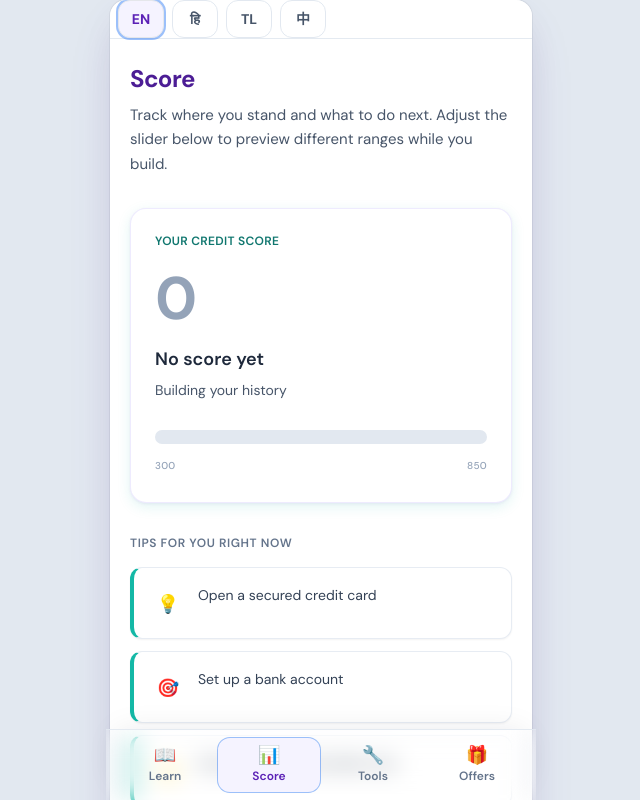
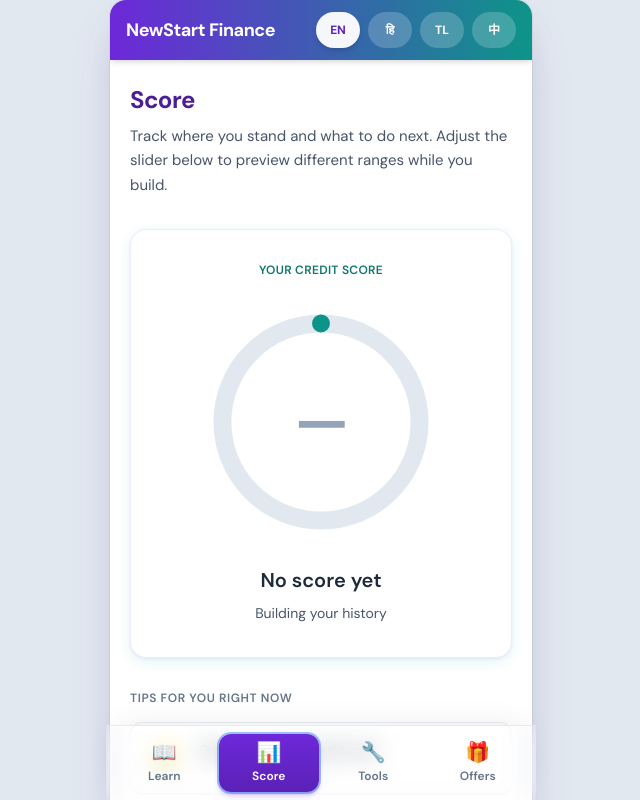
Before and after one commit to blueecho249-coder/immigrant-finance-app, a React (Vite) app: page /score in a window 1280 px wide. Shown: the top 800 px of the page, without its empty margins (319-959 px from the left). Built offline with nearby package versions, Linux system fonts and the light colour scheme.

Commit message:
Fix language bug & redesign app UI

```diff
--- a/src/components/BottomNav.jsx
+++ b/src/components/BottomNav.jsx
@@ -15,7 +15,7 @@ export default function BottomNav() {
       className="fixed bottom-0 left-1/2 z-50 w-full max-w-phone -translate-x-1/2 border-t border-slate-200/90 bg-white/98 px-2 pb-[max(0.5rem,env(safe-area-inset-bottom))] pt-2 shadow-[0_-8px_32px_-12px_rgba(15,23,42,0.1)] backdrop-blur-md"
       aria-label="Main navigation"
     >
-      <ul className="flex items-stretch justify-around gap-0.5">
+      <ul className="flex items-stretch justify-around gap-1">
         {tabs.map(({ to, labelKey, emoji, end }) => (
           <li key={to} className="min-w-0 flex-1">
             <NavLink
@@ -23,14 +23,14 @@ export default function BottomNav() {
               end={end}
               className={({ isActive }) =>
                 [
-                  "pressable flex min-h-[52px] flex-col items-center justify-center gap-1 rounded-xl px-1.5 py-2 text-[11px] font-semibold leading-tight transition-colors min-[375px]:text-xs",
+                  "pressable flex min-h-[56px] flex-col items-center justify-center gap-1.5 rounded-xl px-1.5 py-2 text-[11px] font-semibold leading-tight transition-all min-[375px]:text-xs",
                   isActive
-                    ? "bg-brand-purple-50 text-brand-purple-700 ring-1 ring-brand-purple-200/80"
-                    : "text-slate-500 hover:bg-slate-50 hover:text-slate-800",
+                    ? "bg-gradient-to-b from-brand-purple-600 to-brand-purple-700 text-white shadow-md shadow-brand-purple-600/30 ring-2 ring-brand-purple-300/20"
+                    : "text-slate-500 hover:bg-slate-100 hover:text-slate-700",
                 ].join(" ")
               }
             >
-              <span className="text-lg leading-none" aria-hidden>
+              <span className="text-xl leading-none" aria-hidden>
                 {emoji}
               </span>
               <span className="break-words">{tr.nav[labelKey]}</span>
--- a/src/components/LanguageSelector.jsx
+++ b/src/components/LanguageSelector.jsx
@@ -5,7 +5,11 @@ export default function LanguageSelector() {
   const { language, setLanguage } = useLanguage();
 
   return (
-    <div className="flex items-center justify-between gap-3 px-2">
+    <div className="bg-gradient-to-r from-brand-purple-600 to-brand-teal-600 px-4 py-3 shadow-md">
+      <div className="flex items-center justify-between gap-3 mx-auto max-w-phone">
+        <div className="text-white font-bold text-lg tracking-tight">
+          NewStart Finance
+        </div>
         <div className="flex items-center gap-2">
           {SUPPORTED_LANGUAGES.map((l) => {
             const active = l.code === language;
@@ -15,10 +19,10 @@ export default function LanguageSelector() {
                 type="button"
                 onClick={() => setLanguage(l.code)}
                 className={[
-                "pressable-subtle min-h-[38px] min-w-[46px] rounded-xl border px-3 text-sm font-bold transition",
+                  "pressable-subtle min-h-[36px] min-w-[44px] rounded-full px-3 text-xs font-bold transition",
                   active
-                  ? "border-brand-purple-200 bg-brand-purple-50 text-brand-purple-700 ring-2 ring-brand-purple-200/70"
-                  : "border-slate-200 bg-white/70 text-slate-600 hover:bg-white",
+                    ? "bg-white/95 text-brand-purple-700 shadow-md"
+                    : "bg-white/20 text-white hover:bg-white/30",
                 ].join(" ")}
                 aria-pressed={active}
                 aria-label={l.label}
@@ -30,5 +34,6 @@ export default function LanguageSelector() {
           })}
         </div>
       </div>
+    </div>
   );
 }
--- a/src/components/Layout.jsx
+++ b/src/components/Layout.jsx
@@ -16,7 +16,7 @@ export default function Layout() {
             <div
               className="relative flex min-h-dvh flex-col overflow-hidden bg-white shadow-[0_0_0_1px_rgba(15,23,42,0.06),0_12px_48px_-16px_rgba(91,33,182,0.18),0_8px_32px_-12px_rgba(15,23,42,0.12)] sm:min-h-[min(100dvh,920px)] sm:rounded-2xl sm:shadow-[0_0_0_1px_rgba(15,23,42,0.06),0_16px_56px_-20px_rgba(91,33,182,0.2),0_10px_40px_-16px_rgba(15,23,42,0.14)]"
             >
-              <div className="sticky top-0 z-40 border-b border-slate-200/90 bg-white/70 backdrop-blur-md">
+              <div className="sticky top-0 z-40">
                 <LanguageSelector />
               </div>
 
--- a/src/pages/LessonDetail.jsx
+++ b/src/pages/LessonDetail.jsx
@@ -63,7 +63,7 @@ export default function LessonDetail() {
       <header className="overflow-hidden rounded-2xl border border-brand-purple-100 bg-gradient-to-r from-brand-purple-600 to-brand-teal-600 p-5 text-white shadow-card">
         <div className="flex flex-wrap items-center gap-2">
           <span className="rounded-full bg-white/20 px-2.5 py-0.5 text-xs font-semibold uppercase tracking-wide">
-            {lesson.category}
+            {tr.learn.categories?.[lesson.category] ?? lesson.category}
           </span>
           {alreadyDone && (
             <span className="rounded-full bg-emerald-400/30 px-2.5 py-0.5 text-xs font-semibold">
--- a/src/pages/Score.jsx
+++ b/src/pages/Score.jsx
@@ -8,6 +8,24 @@ import {
 } from "../utils/creditScoreRanges.js";
 
 const TIP_EMOJI = ["💡", "🎯", "✨"];
+
+function getCircleColor(ui) {
+  if (ui.fillClass.includes("bg-slate-500")) return "#94a3b8";
+  if (ui.fillClass.includes("bg-red-500")) return "#ef4444";
+  if (ui.fillClass.includes("bg-amber-500")) return "#f59e0b";
+  if (ui.fillClass.includes("bg-blue-500")) return "#3b82f6";
+  if (ui.fillClass.includes("bg-emerald-500")) return "#10b981";
+  return "#0d9488";
+}
+
+function getTrackColor(ui) {
+  if (ui.trackClass.includes("bg-slate-200")) return "#e2e8f0";
+  if (ui.trackClass.includes("bg-red-100")) return "#fee2e2";
+  if (ui.trackClass.includes("bg-amber-100")) return "#fef3c7";
+  if (ui.trackClass.includes("bg-blue-100")) return "#dbeafe";
+  if (ui.trackClass.includes("bg-emerald-100")) return "#d1fae5";
+  return "#ccf2f1";
+}
 
 export default function Score() {
   const { score, setScore } = useCreditScore();
@@ -72,45 +90,54 @@ export default function Score() {
         </p>
       </header>
 
-      <div className="rounded-2xl border border-brand-purple-100/90 bg-white p-6 shadow-card">
-        <p className="text-xs font-semibold uppercase tracking-wide text-brand-teal-700">
+      <div className="rounded-2xl border border-brand-purple-100/90 bg-white p-8 shadow-card">
+        <p className="text-center text-xs font-semibold uppercase tracking-wide text-brand-teal-700">
           {tr.score.cardLabel}
         </p>
-        <div className="mt-4 flex items-end justify-between gap-4">
-          <div>
-            <p
-              className={`mt-1 text-5xl font-bold tabular-nums leading-none tracking-tight sm:text-6xl ${
-                ui.scoreDisplay === 0 ? "text-slate-400" : "text-brand-purple-900"
-              }`}
-            >
-              {ui.scoreDisplay === 0 ? "0" : displayScore}
-            </p>
-            <p className="mt-4 text-lg font-semibold text-slate-800">
-              {ui.label}
-            </p>
-            <p className="mt-1.5 text-sm leading-relaxed text-slate-600">
-              {ui.subtitle}
-            </p>
+
+        <div className="mt-8 flex justify-center">
+          <div className="relative h-56 w-56">
+            <svg className="absolute inset-0 h-full w-full" viewBox="0 0 200 200">
+              <circle
+                cx="100"
+                cy="100"
+                r="88"
+                fill="none"
+                stroke={getTrackColor(ui)}
+                strokeWidth="16"
+              />
+              <circle
+                cx="100"
+                cy="100"
+                r="88"
+                fill="none"
+                stroke={getCircleColor(ui)}
+                strokeWidth="16"
+                strokeDasharray={`${(ui.barPercent / 100) * 552.92} 552.92`}
+                strokeLinecap="round"
+                className="transition-all duration-700 ease-out"
+                style={{ transform: "rotate(-90deg)", transformOrigin: "100px 100px" }}
+              />
+            </svg>
+            <div className="absolute inset-0 flex flex-col items-center justify-center">
+              <p
+                className={`text-6xl font-bold tabular-nums leading-none tracking-tight ${
+                  ui.scoreDisplay === 0 ? "text-slate-400" : "text-brand-purple-900"
+                }`}
+              >
+                {ui.scoreDisplay === 0 ? "—" : displayScore}
+              </p>
+            </div>
           </div>
         </div>
 
-        <div className="mt-7">
-          <div
-            className={`h-3.5 overflow-hidden rounded-full ${ui.trackClass}`}
-            role="presentation"
-          >
-            <div
-              className={`h-full rounded-full transition-all duration-500 ease-out ${ui.fillClass}`}
-              style={{
-                width: `${ui.barPercent}%`,
-                minWidth: ui.barPercent > 0 ? "4px" : undefined,
-              }}
-            />
-          </div>
-          <div className="mt-2.5 flex justify-between text-[10px] font-medium uppercase tracking-wide text-slate-400">
-            <span>300</span>
-            <span>850</span>
-          </div>
+        <div className="mt-8 space-y-2 text-center">
+          <p className="text-xl font-semibold text-slate-800">
+            {ui.label}
+          </p>
+          <p className="text-sm leading-relaxed text-slate-600">
+            {ui.subtitle}
+          </p>
         </div>
       </div>
 
@@ -125,10 +152,10 @@ export default function Score() {
           {ui.tips.map((tip, i) => (
             <li
               key={tip}
-              className="flex gap-3 rounded-xl border border-slate-200/80 border-l-4 border-l-brand-teal-500 bg-white py-4 pl-4 pr-3 shadow-sm"
+              className="flex gap-4 rounded-xl border border-slate-200/80 bg-white p-4 shadow-sm hover:shadow-md transition"
             >
               <span
-                className="mt-0.5 flex h-9 w-9 shrink-0 items-center justify-center rounded-xl bg-brand-teal-50 text-lg"
+                className="mt-0.5 flex h-9 w-9 shrink-0 items-center justify-center rounded-lg bg-gradient-to-br from-brand-teal-50 to-brand-teal-100 text-lg"
                 aria-hidden
               >
                 {TIP_EMOJI[i % TIP_EMOJI.length]}
@@ -142,7 +169,7 @@ export default function Score() {
       </section>
 
       <section
-        className="rounded-2xl border border-slate-200/90 bg-white p-5 shadow-sm"
+        className="rounded-2xl border border-slate-200/90 bg-white p-6 shadow-sm"
         aria-labelledby="score-adjust-heading"
       >
         <h2
@@ -156,11 +183,11 @@ export default function Score() {
         </p>
         <div className="mt-5">
           <label
-            className="block text-sm font-medium text-slate-700"
+            className="block text-sm font-semibold text-slate-800"
             htmlFor="credit-score-slider"
           >
             {tr.score.scoreInputLabel}{" "}
-            <span className="tabular-nums text-brand-purple-700">{score}</span>
+            <span className="tabular-nums text-brand-purple-700 font-bold">{score}</span>
           </label>
           <input
             id="credit-score-slider"
@@ -170,7 +197,7 @@ export default function Score() {
             step={1}
             value={score}
             onChange={(e) => setScore(Number(e.target.value))}
-            className="mt-3 h-2.5 w-full cursor-pointer accent-brand-purple-600"
+            className="mt-3 h-3 w-full cursor-pointer rounded-full accent-brand-purple-600"
           />
         </div>
         <div className="mt-5 flex items-center gap-2">
--- a/src/pages/Tools.jsx
+++ b/src/pages/Tools.jsx
@@ -30,6 +30,8 @@ export default function Tools() {
         <BudgetCalculator />
       </section>
 
+      <div className="my-8 h-px bg-gradient-to-r from-transparent via-slate-300 to-transparent" />
+
       <section
         className="space-y-4"
         aria-labelledby="payoff-calculator-title"
```
Also changed, not shown: src/components/BudgetCalculator.jsx (+6 -6 lines), src/components/CreditCardPayoffCalculator.jsx (+5 -5 lines), src/data/translations.js (+76 -0 lines), src/pages/Learn.jsx (+23 -16 lines), src/pages/Offers.jsx (+7 -4 lines). Lines whose indentation alone changed are shown as unchanged.
